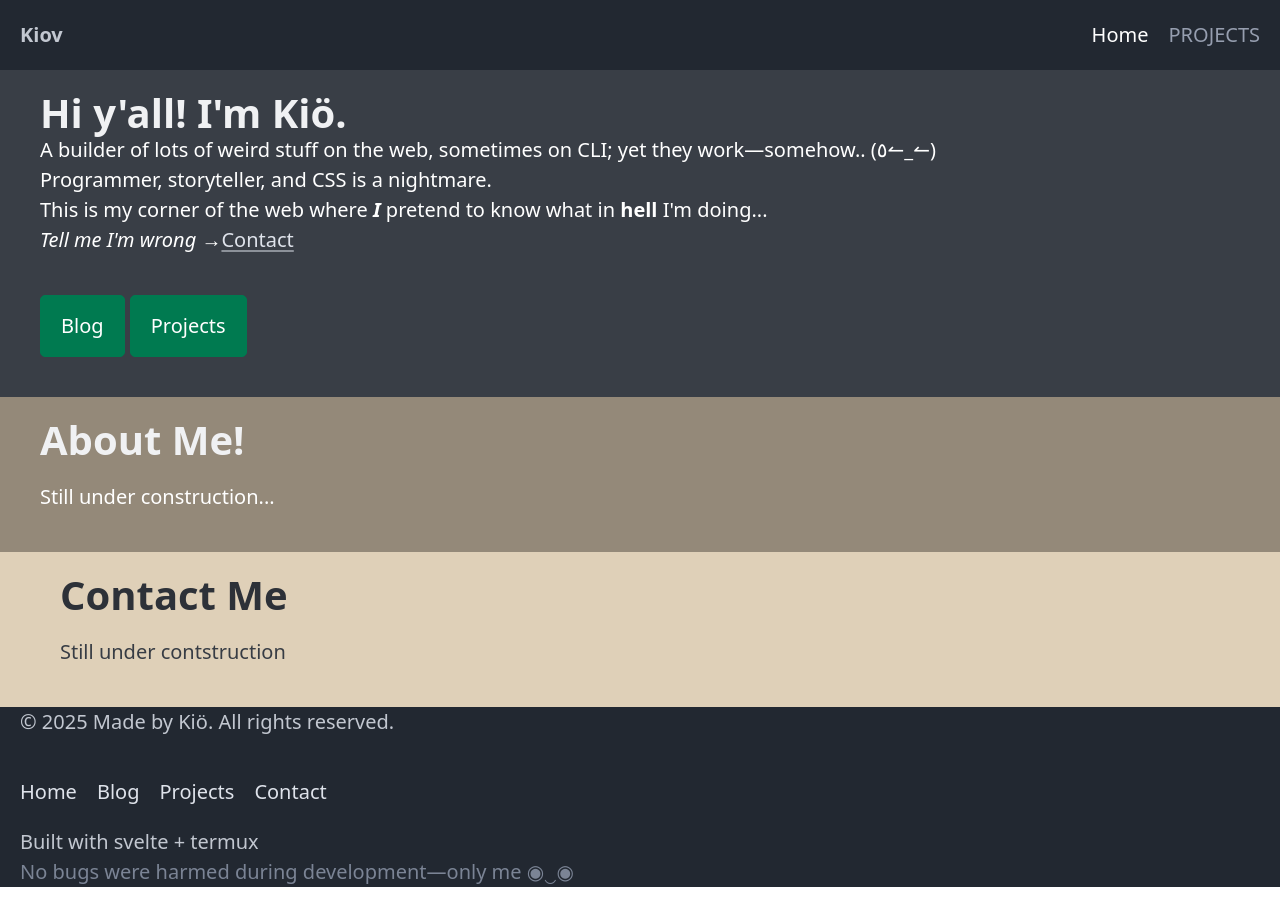
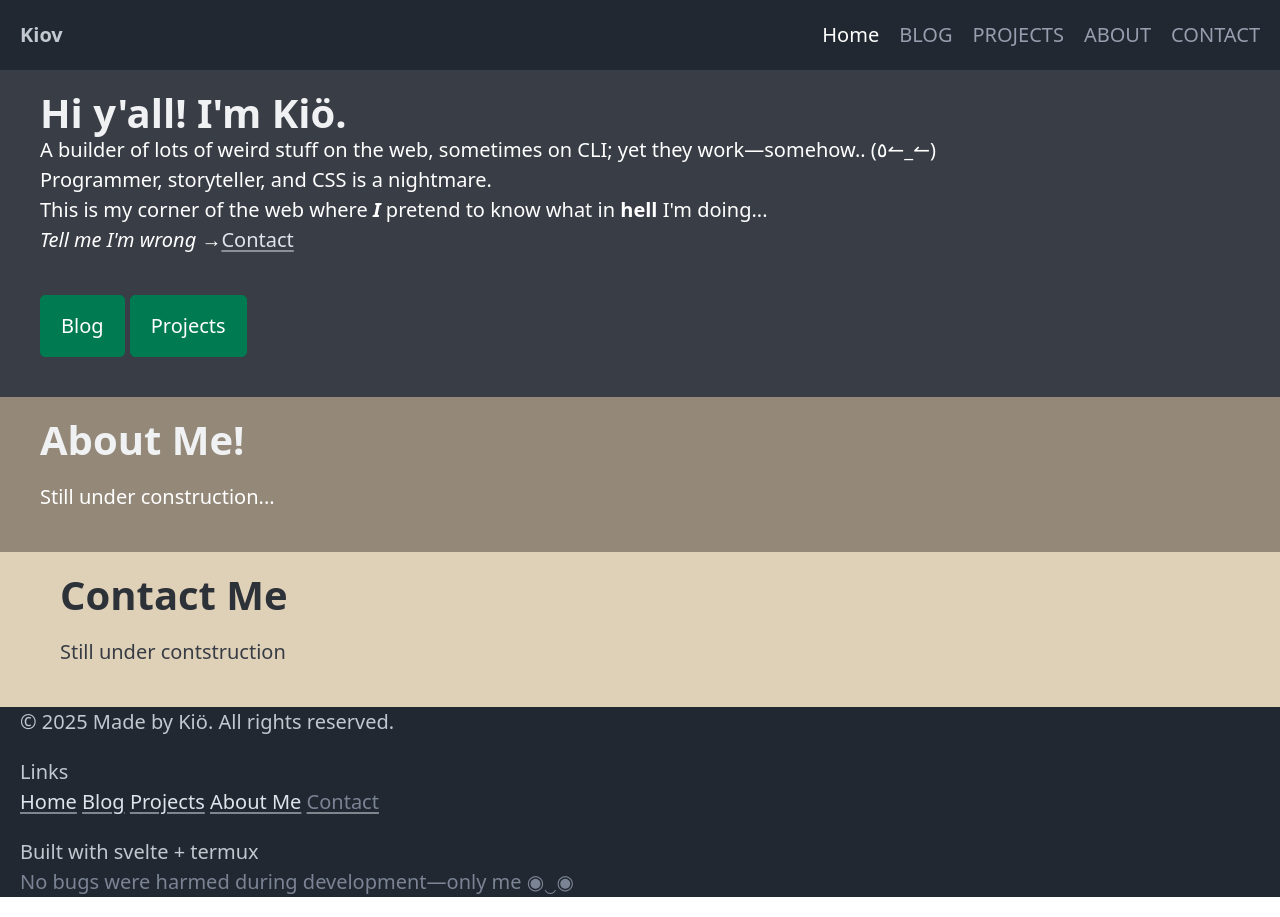
Before and after one commit to Kanester/portfolio, a SvelteKit app: page / in a window 1280 px wide. Built offline with nearby package versions, Linux system fonts and the light colour scheme.

Commit message:
--no-message

```diff
--- a/src/lib/DesktopNav.svelte
+++ b/src/lib/DesktopNav.svelte
@@ -2,7 +2,7 @@
   import {page} from "$app/stores";
   import {base} from "$app/paths";
 
-  const links = ["/", "/projects"];
+  const links = ["/", "/blog","/projects", "#about","#contact"];
   $: current = $page.url.pathname.replace(/^\/portfolio/, "").replace(/\/$/, "") || "/";
 </script>
 
@@ -14,14 +14,12 @@
   <ul>
     {#each links as link}
     <li>
-      <a href={base + link}
-         sveltekit:prefetch
-         class:contrast={current === link}
-         class:secondary={current !== link}
-         aria-current={current === link ? "link" : undefined}
-      >
-        {link === "/" ? "Home" : link.slice(1).toUpperCase()}
-      </a>
+      <a
+      href={base + link}
+      sveltekit:prefetch
+      class:contrast={current === link}
+      class:secondary={current !== link}
+      aria-current={current === link ? "page" : undefined}>{link === "/" ? "Home" : link.slice(1).toUpperCase()}</a>
     </li>
     {/each}
   </ul>
--- a/src/lib/MobileNav.svelte
+++ b/src/lib/MobileNav.svelte
@@ -2,7 +2,7 @@
   import {page} from "$app/stores";
   import {base} from "$app/paths";
 
-  const links = ["/", "/projects"];
+  const links = ["/", "/blog","/projects", "#about","#contact"];
   $: current = $page.url.pathname.replace(/^\/portfolio/, "").replace(/\/$/, "") || "/";
 
   let isClicked = false;
@@ -32,17 +32,14 @@
 {#if isClicked}
 <aside>
   <ul>
-    {#each links as link}
+  {#each links as link}
     <li>
       <a
-        href={base + link}
-        sveltekit:prefetch
-        class:contrast={current === link}
-        class:secondary={current !== link}
-        aria-current={current === link ? "page" : undefined}
-      >
-        {link === "/" ? "Home" : link.slice(1).toUpperCase()}
-      </a>
+      href={base + link}
+      sveltekit:prefetch
+      class:contrast={current === link}
+      class:secondary={current !== link}
+      aria-current={current === link ? "page" : undefined}>{link === "/" ? "Home" : link.slice(1).toUpperCase()}</a>
     </li>
     {/each}
   </ul>
--- a/src/routes/+layout.svelte
+++ b/src/routes/+layout.svelte
@@ -19,14 +19,14 @@
 
 <footer class="container-fluid" data-theme="dark">
   <p>&copy; 2025 Made by Kiö. All rights reserved.</p>
-  <nav>
-    <ul>
-      <li><a href="/portfolio" class="contrast">Home</a></li>
-      <li><a href="blog" class="contrast">Blog</a></li>
-      <li><a href="projects" class="contrast">Projects</a></li>
-      <li><a href="#contact" class="contrast">Contact</a></li>
-    </ul>
-  </nav>
+  <hgroup>
+    <p>Links</p>
+    <a class="contrast" href="/portfolio">Home</a>
+    <a class="contrast" href="blog">Blog</a>
+    <a class="contrast" href="projects">Projects</a>
+    <a class="contrast" href="#about">About Me</a>
+    <a class="contrast" href="#contact">Contact</a>
+  </hgroup>
   <hgroup>
     <p>Built with svelte + termux</p>
     <p>No bugs were harmed during development—only me &#x25C9;&#x2060;&#x203F;&#x2060;&#x25C9;</p>
```
